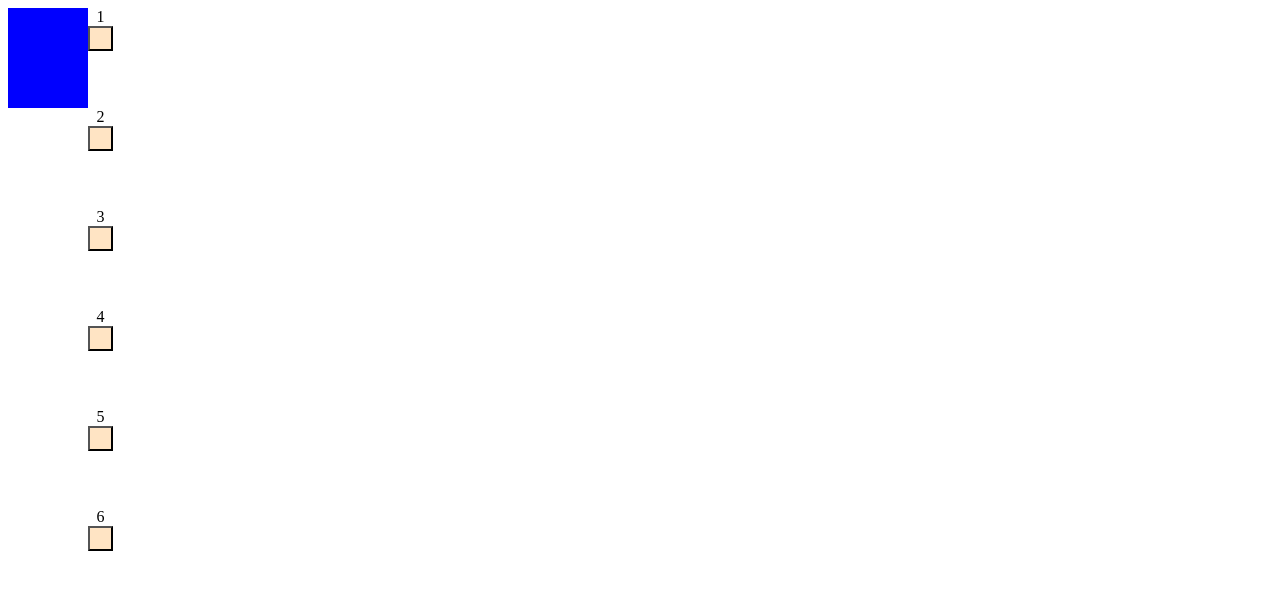
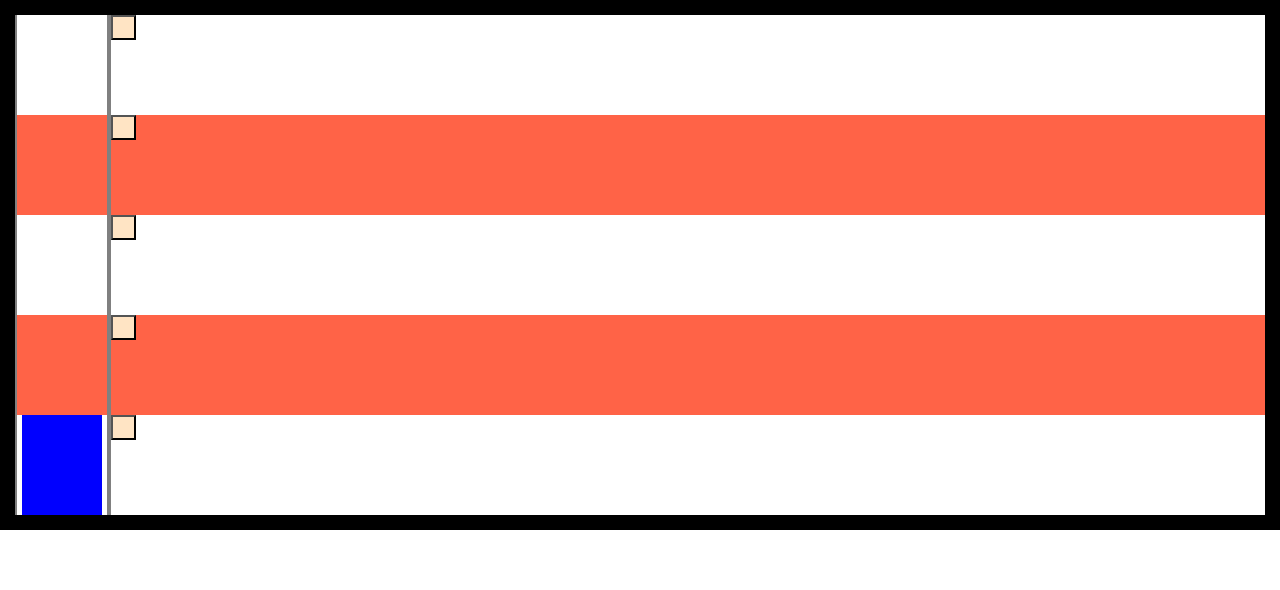
Before and after one commit to Lugertr/elevator_emulator, a Vue app: page / in a window 1280 px wide. Shown: the top 590 px of the page. Built offline with nearby package versions, Linux system fonts and the light colour scheme.

Commit message:
Замена setTimeout на обработчики событий

```diff
--- a/src/App.vue
+++ b/src/App.vue
@@ -1,49 +1,96 @@
 <template>
-  <elevatorComp
+  <div class="elevArea">
+    <elevatorComp
       :getFloor="queueRemove"
-      :status="ElevStatus"/>
+      :status="ElevStatus"
+      @moveOver="this.ElevatorMoveOver"/>
+  </div>
   <div class="floorsArea">
       <btnComp
-          v-for="n in Config.floors"
-          :floorNumb="n"  :key="n"
-          :btnFunc="queueAdd"/>
+          v-for="obj in createBtnsProps"
+          :floorInfo="obj" :key="obj.numb"
+          :btnFunc="this.elevatorCall"/>
   </div>
 </template>
 
 <script>
 import elevatorComp from '@/components/elevatorComp'
 import btnComp from '@/components/btnComp'
+
 export default {
   name: 'App',
   data() {
     return{
-      ElevStatus:{
-        floor: 1,
-        queue: [],
+      ElevStatus:{  //информация о лифте
+        floor: 1,    //его этаж
+        queue: [],  //его очередь этажей
+        call:false, //проверка: вызван ли лифт
       },
-      Config:{
-        floors: 6,
+      appConfig:{floors: 5}, //количество этажей
+      btnsProps: [],
+    }
+  },
+  computed: {
+    createBtnsProps: function() {                       //Генерация объектов с информацией о этаже (его номер и требуется ли ему лифт)
+      for (let i=this.appConfig.floors;i>0;i--) {
+        this.btnsProps.push({numb:i, called:false})
       }
+
+      return this.btnsProps
     }
   },
   methods: {
-    queueAdd(floor) {this.ElevStatus.queue.push(floor);},
-    queueRemove() {return this.ElevStatus.queue.shift() || 0;}
+    queueAdd(floor) {this.ElevStatus.queue.push(floor)},  //Добавление этажа в очередь
+
+    queueRemove() {return this.ElevStatus.queue.shift()}, //Получение из очереди этажа для лифта
+
+    elevatorCall(floor) {
+      if (this.ElevStatus.floor!==floor &&     // Если лифт находится на другом этаже
+      !this.ElevStatus.queue.includes(floor))  //и у лифта в очереди нет этого этажа
+      {
+        this.btnsProps[this.btnsProps.length-floor].called = true;  //Поменять цвет кнопки
+        this.queueAdd(floor)                    //Добавить лифт в очередь
+        this.ElevStatus.call = true;
+      }
+    },
+
+    ElevatorMoveOver(numb) {                    //Обработка сигнала от лифта, что он приехал на этаж
+      if (this.btnsProps[this.btnsProps.length-numb])
+        this.btnsProps[this.btnsProps.length-numb].called = false;}
+
   },
   components: {elevatorComp, btnComp}
 }
 </script>
 
 <style>
-
+*{
+  margin: 0;
+  padding: 0;
+  box-sizing: border-box;
+}
   #app{
-    width: 100%;
-    height: 100vh;
     display: flex;
     flex-direction: row;
+  background-color: white;
+  width: 100%;
+  height: 100%;
+    border: 15px solid;
+  background: linear-gradient( rgb(255, 255, 255) 50%, transparent 50%);
+  background-size: 100% 200px;
+  background-color: tomato;
+  }
+
+  .elevArea{
+    padding-left: 5px;
+    padding-right: 5px;
+    border-left: 2px solid gray;
+    display: flex;
+    align-items: flex-end;
   }
 
   .floorsArea{
+    border-left: 4px solid gray;
     display: flex;
     flex-direction: column;
   }
```
